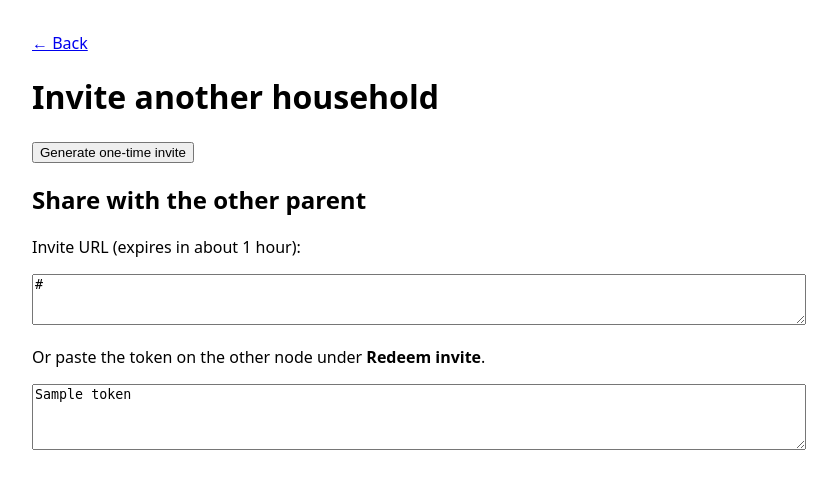
After one commit to NPressInc/tinywebStack, a FastAPI app: template family/dashboard/tinywebstack_dashboard/templates/invite.html in a window 1280 px wide. The commit adds this page. Shown: the top 489 px of the page, without its empty margins (224-1061 px from the left). Run offline with FastAPI, Linux system fonts and the light colour scheme; the template is opened without the code that fills it: most values are stand-ins (such as "Sample title", 1, 10 or a date in 2020).

Commit message:
Household invite flow: dashboard redeem + federation sync (#8)
Add HMAC one-time invite tokens, public verify API, well-known JSON,
family-sync-federation.sh, and dashboard UI to link two homes without
manual fingerprint exchange. Document in FAMILY_INVITE.md.

Co-authored-by: Cursor Agent <cursoragent@cursor.com>
Co-authored-by: floydw1234 <floydw1234@users.noreply.github.com>

```diff
--- a/family/dashboard/tinywebstack_dashboard/app.py
+++ b/family/dashboard/tinywebstack_dashboard/app.py
@@ -2,13 +2,17 @@
 
 from __future__ import annotations
 
+import json
 import os
 import secrets
+import subprocess
+import urllib.error
+import urllib.request
 from pathlib import Path
-from typing import Any, Dict, List
+from typing import Any, Dict, List, Optional
 
 from fastapi import Depends, FastAPI, Form, HTTPException, Request
-from fastapi.responses import HTMLResponse, RedirectResponse
+from fastapi.responses import HTMLResponse, JSONResponse, RedirectResponse
 from fastapi.templating import Jinja2Templates
 from itsdangerous import BadSignature, URLSafeSerializer
 
@@ -18,7 +22,10 @@ from tinywebstack_dashboard.auth import (
     require_parent,
     username_from_headers,
 )
+from tinywebstack_dashboard.invite_store import add_pending, load_pending
+from tinywebstack_dashboard.peer_verify import verify_peer_domain
 from tinywebstack_dashboard.policy_store import load_policy, save_policy, set_parent_mxids, sync_kids_from_usernames
+from tinywebstack_family.invite import create_invite_token, verify_invite_token
 
 TEMPLATES = Jinja2Templates(directory=str(Path(__file__).parent / "templates"))
 
@@ -40,6 +47,10 @@ def create_app(cfg: DashboardConfig | None = None) -> FastAPI:
     app = FastAPI(title="tinywebStack Family Dashboard")
     serializer = URLSafeSerializer(cfg.csrf_secret, salt="tws-csrf")
     policy_path = Path(cfg.policy_path)
+    pending_path = Path(os.environ.get("TWS_PENDING_INVITES_PATH", "/etc/tinywebstack/pending-invites.json"))
+    invite_secret = os.environ.get("TWS_INVITE_SECRET", "")
+    matrix_server = os.environ.get("TWS_MATRIX_SERVER", cfg.server_name)
+    federation_sync_cmd = os.environ.get("TWS_FEDERATION_SYNC_CMD", "")
 
     def current_user(request: Request) -> str:
         user = username_from_headers(dict(request.headers))
@@ -65,7 +76,164 @@ def create_app(cfg: DashboardConfig | None = None) -> FastAPI:
         data = sync_kids_from_usernames(data, kids, server)
         set_parent_mxids(data, parents, server)
         data.setdefault("reject_encryption", True)
+        data.setdefault("trusted_domains", data.get("trusted_domains") or [])
         return data
+
+    def ensure_invite_secret() -> str:
+        nonlocal invite_secret
+        if invite_secret:
+            return invite_secret
+        raise HTTPException(status_code=500, detail="TWS_INVITE_SECRET not configured")
+
+    def add_trusted_domain(domain: str) -> None:
+        policy = refreshed_policy()
+        trusted = set(policy.get("trusted_domains") or [])
+        if domain not in trusted:
+            trusted.add(domain)
+            policy["trusted_domains"] = sorted(trusted)
+            save_policy(policy_path, policy)
+        if federation_sync_cmd:
+            subprocess.run(
+                federation_sync_cmd.split(),
+                check=False,
+                timeout=120,
+            )
+
+    def post_json(url: str, body: Dict[str, Any], timeout: int = 20) -> Dict[str, Any]:
+        data = json.dumps(body).encode("utf-8")
+        req = urllib.request.Request(
+            url,
+            data=data,
+            headers={"Content-Type": "application/json"},
+            method="POST",
+        )
+        with urllib.request.urlopen(req, timeout=timeout) as resp:
+            return json.loads(resp.read().decode("utf-8"))
+
+    @app.get("/.well-known/tinywebstack-family.json")
+    async def well_known_family():
+        return JSONResponse(
+            {
+                "server_name": cfg.server_name,
+                "matrix_server": matrix_server or cfg.server_name,
+                "invite_verify_url": "/family/api/invite/verify",
+            }
+        )
+
+    @app.post("/api/invite/verify")
+    async def api_invite_verify(request: Request):
+        """Public: peer verifies one-time invite and registers redeemer domain."""
+        try:
+            body = await request.json()
+        except Exception as exc:
+            raise HTTPException(status_code=400, detail="JSON body required") from exc
+        token = str(body.get("token", "")).strip()
+        redeemer = str(body.get("redeemer_domain", "")).strip()
+        if not token or not redeemer:
+            raise HTTPException(status_code=400, detail="token and redeemer_domain required")
+        try:
+            payload = verify_invite_token(token, ensure_invite_secret())
+        except ValueError as exc:
+            raise HTTPException(status_code=403, detail=str(exc)) from exc
+        pending = load_pending(pending_path).get("invites", {}).get(payload["nonce"])
+        if not pending or pending.get("used"):
+            raise HTTPException(status_code=403, detail="Invite not valid or already used")
+        key_doc = verify_peer_domain(cfg.server_name, matrix_server or None)
+        add_pending(
+            pending_path,
+            payload["nonce"],
+            {**pending, "used": True, "redeemer_domain": redeemer},
+        )
+        add_trusted_domain(redeemer)
+        return JSONResponse(
+            {
+                "issuer_domain": cfg.server_name,
+                "matrix_server_key": key_doc,
+                "redeemer_domain": redeemer,
+            }
+        )
+
+    @app.get("/invite", response_class=HTMLResponse)
+    async def invite_page(request: Request, user: str = Depends(current_user)):
+        return TEMPLATES.TemplateResponse(
+            request,
+            "invite.html",
+            {"user": user, "csrf": csrf_token(request), "token": "", "invite_url": ""},
+        )
+
+    @app.post("/invite/create")
+    async def invite_create(
+        request: Request,
+        user: str = Depends(current_user),
+        csrf: str = Form(...),
+    ):
+        verify_csrf(request, csrf)
+        secret = ensure_invite_secret()
+        token, nonce = create_invite_token(cfg.server_name, secret)
+        add_pending(
+            pending_path,
+            nonce,
+            {"created_by": user, "issuer": cfg.server_name},
+        )
+        base = os.environ.get("TWS_PUBLIC_BASE_URL", f"https://{cfg.server_name}/family")
+        invite_url = f"{base.rstrip('/')}/invite/redeem?token={token}"
+        return TEMPLATES.TemplateResponse(
+            request,
+            "invite.html",
+            {"user": user, "csrf": csrf_token(request), "token": token, "invite_url": invite_url},
+        )
+
+    @app.get("/invite/redeem", response_class=HTMLResponse)
+    async def invite_redeem_form(
+        request: Request,
+        user: str = Depends(current_user),
+        token: str = "",
+    ):
+        return TEMPLATES.TemplateResponse(
+            request,
+            "invite_redeem.html",
+            {"user": user, "csrf": csrf_token(request), "token": token, "message": ""},
+        )
+
+    @app.post("/invite/redeem")
+    async def invite_redeem_submit(
+        request: Request,
+        user: str = Depends(current_user),
+        csrf: str = Form(...),
+        token: str = Form(...),
+    ):
+        verify_csrf(request, csrf)
+        token = token.strip()
+        try:
+            from tinywebstack_family.invite import decode_invite_token
+
+            decoded = decode_invite_token(token)
+            issuer = str(decoded["p"]["domain"])
+        except Exception as exc:
+            raise HTTPException(status_code=400, detail=f"Invalid token: {exc}") from exc
+        if issuer == cfg.server_name:
+            raise HTTPException(
+                status_code=400,
+                detail="This invite was issued on this server; give it to the other household.",
+            )
+        peer_base = os.environ.get("TWS_PEER_INVITE_VERIFY_BASE", f"https://{issuer}/family")
+        verify_url = f"{peer_base.rstrip('/')}/api/invite/verify"
+        message = ""
+        try:
+            post_json(
+                verify_url,
+                {"token": token, "redeemer_domain": cfg.server_name},
+            )
+            verify_peer_domain(issuer, None)
+            add_trusted_domain(issuer)
+            message = f"Linked with {issuer}. Federation allowlist sync requested."
+        except (urllib.error.URLError, OSError) as exc:
+            message = f"Could not reach peer at {verify_url}: {exc}"
+        return TEMPLATES.TemplateResponse(
+            request,
+            "invite_redeem.html",
+            {"user": user, "csrf": csrf_token(request), "token": token, "message": message},
+        )
 
     @app.get("/", response_class=HTMLResponse)
     async def index(request: Request, user: str = Depends(current_user)):
--- a/family/dashboard/tinywebstack_dashboard/templates/index.html
+++ b/family/dashboard/tinywebstack_dashboard/templates/index.html
@@ -14,6 +14,7 @@
   {% if location_url %}
   <p>Location (parents only): <a href="{{ location_url }}">{{ location_url }}</a></p>
   {% endif %}
+  <p><a href="/invite">Link another household</a> · <a href="/invite/redeem">Redeem invite</a></p>
   <h2>Kids</h2>
   {% if kids %}
   <ul>
--- /dev/null
+++ b/family/dashboard/tinywebstack_dashboard/templates/invite.html
@@ -0,0 +1,26 @@
+<!DOCTYPE html>
+<html lang="en">
+<head>
+  <meta charset="utf-8">
+  <title>Create household invite</title>
+  <style>
+    body { font-family: system-ui, sans-serif; max-width: 48rem; margin: 2rem auto; padding: 0 1rem; }
+    textarea { width: 100%; font-family: monospace; }
+  </style>
+</head>
+<body>
+  <p><a href="/">← Back</a></p>
+  <h1>Invite another household</h1>
+  <form method="post" action="/invite/create">
+    <input type="hidden" name="csrf" value="{{ csrf }}">
+    <button type="submit">Generate one-time invite</button>
+  </form>
+  {% if token %}
+  <h2>Share with the other parent</h2>
+  <p>Invite URL (expires in about 1 hour):</p>
+  <textarea rows="3" readonly>{{ invite_url }}</textarea>
+  <p>Or paste the token on the other node under <strong>Redeem invite</strong>.</p>
+  <textarea rows="4" readonly>{{ token }}</textarea>
+  {% endif %}
+</body>
+</html>
```
Also changed, not shown: docs/FAMILY_DASHBOARD.md (+1 -0 lines), docs/FAMILY_INVITE.md (added, +34 -0 lines), docs/FAMILY_LAYER_PLAN.md (+1 -1 lines), family/dashboard/tinywebstack_dashboard/invite_store.py (added, +36 -0 lines), family/dashboard/tinywebstack_dashboard/peer_verify.py (added, +23 -0 lines), family/dashboard/tinywebstack_dashboard/templates/invite_redeem.html (added, +24 -0 lines), family/synapse_module/tests/test_invite.py (added, +25 -0 lines), family/synapse_module/tinywebstack_family/invite.py (added, +59 -0 lines), 2 other files.
